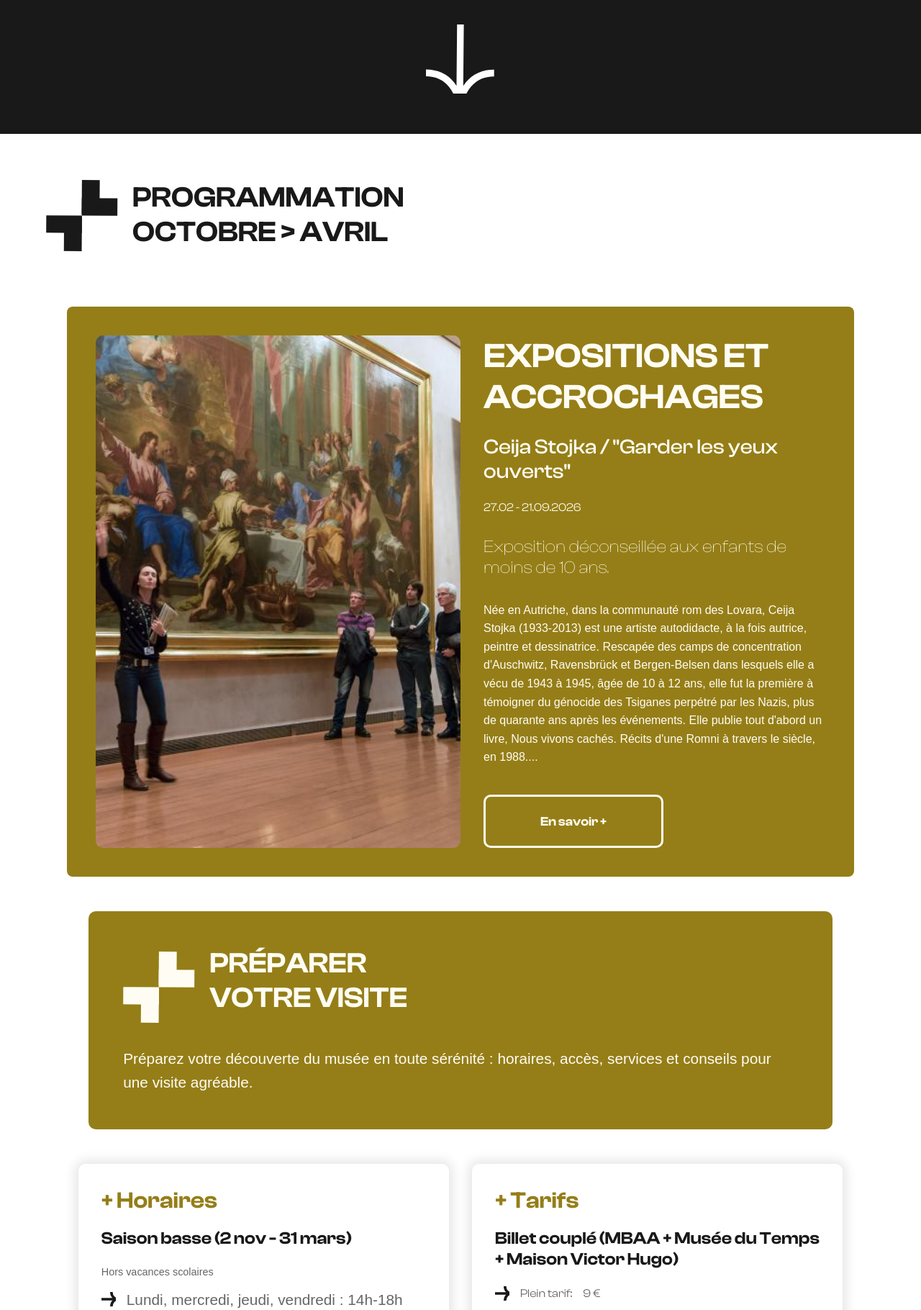
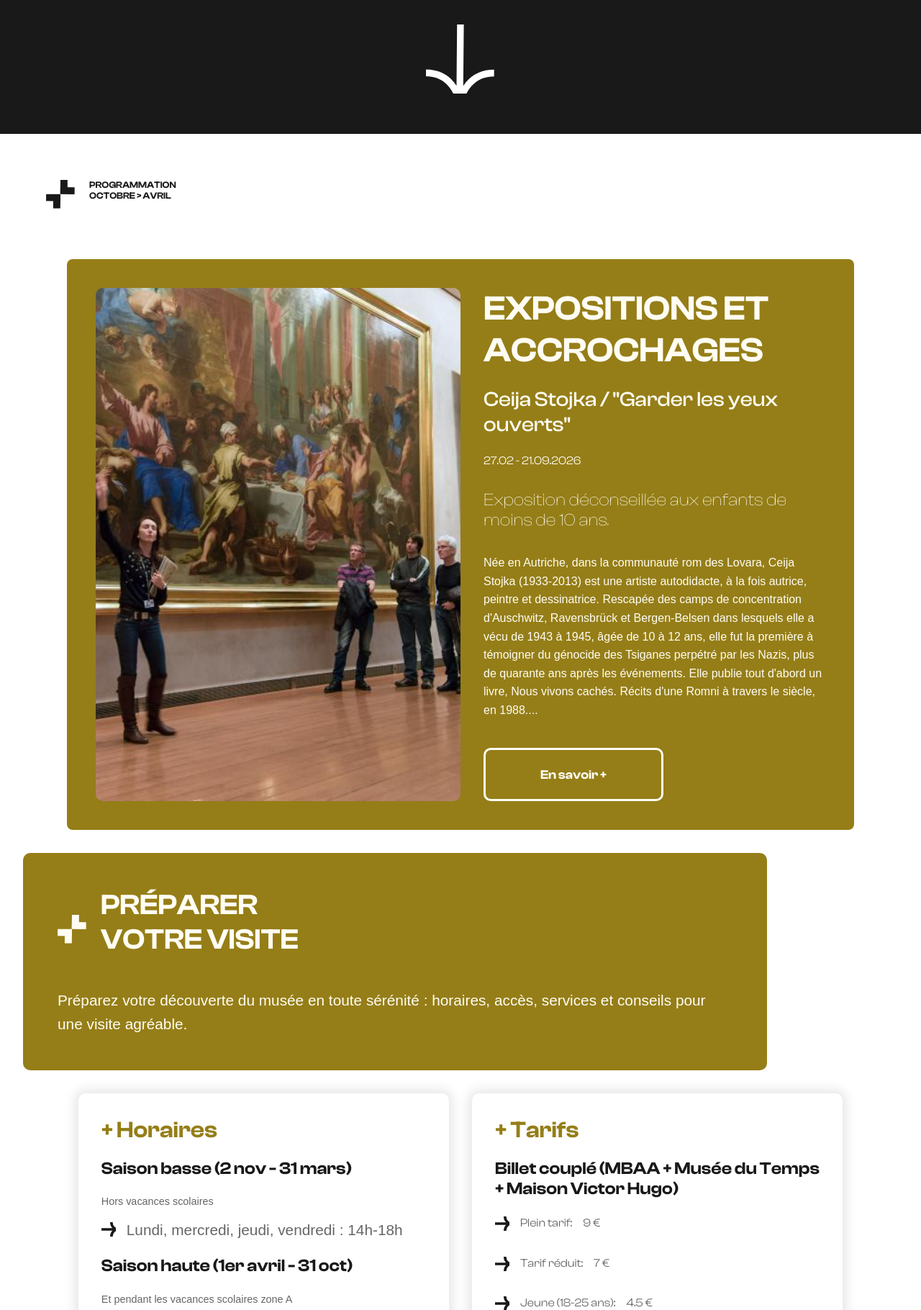
Before and after one commit to nina7t/MBAA, a PHP site: page /index.html in a window 1280 px wide. Shown: the part 1542-3362 px from the top of the page at 72% size. Run offline with PHP 8.4, Linux system fonts and the light colour scheme.

Commit message:
Update: CSS modifications from local edits

```diff
--- a/css/layout/_section.scss
+++ b/css/layout/_section.scss
@@ -9,7 +9,6 @@
     background-color: #957e18;
     color: #fffdf3;
     padding: clamp(1.5rem, 4vw, 3rem);
-    margin: clamp(1.5rem, 5vw, 3rem) auto;
     max-width: 95%;
     box-sizing: border-box;
 
@@ -26,6 +25,7 @@
     }
 
     &-title-black {
+        font-size: 0.8rem;
         color: $color-dark-svg;
     }
     &-content {
@@ -34,14 +34,14 @@
     }
 
     &-img {
-        max-width: 100px;
-        height: 100px;
-        border-radius: 10px;
+        max-width: 40px;
+        height: 40px;
+
 
         &-black {
             background-color: $color-dark-svg;
-            width: 100px;
-            height: 100px;
+            width: 40px;
+            height: 40px;
         }
     }
 
@@ -109,7 +109,6 @@ align-items: center;
 // Section programmation
 .main__programmation {
     width: 100%;
-    padding: clamp(1rem, 3vw, 2rem);
     margin: 0;
     box-sizing: border-box;
 }
```
Also changed, not shown: css/styles.css.
